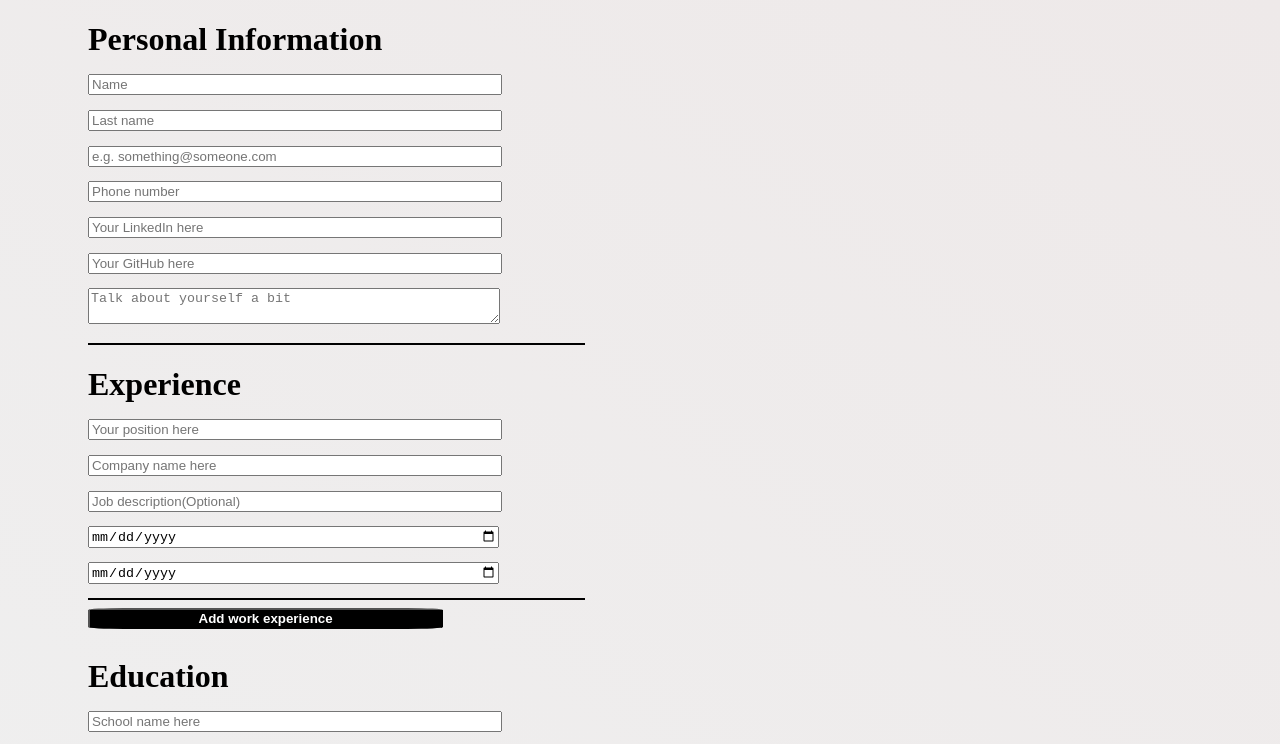
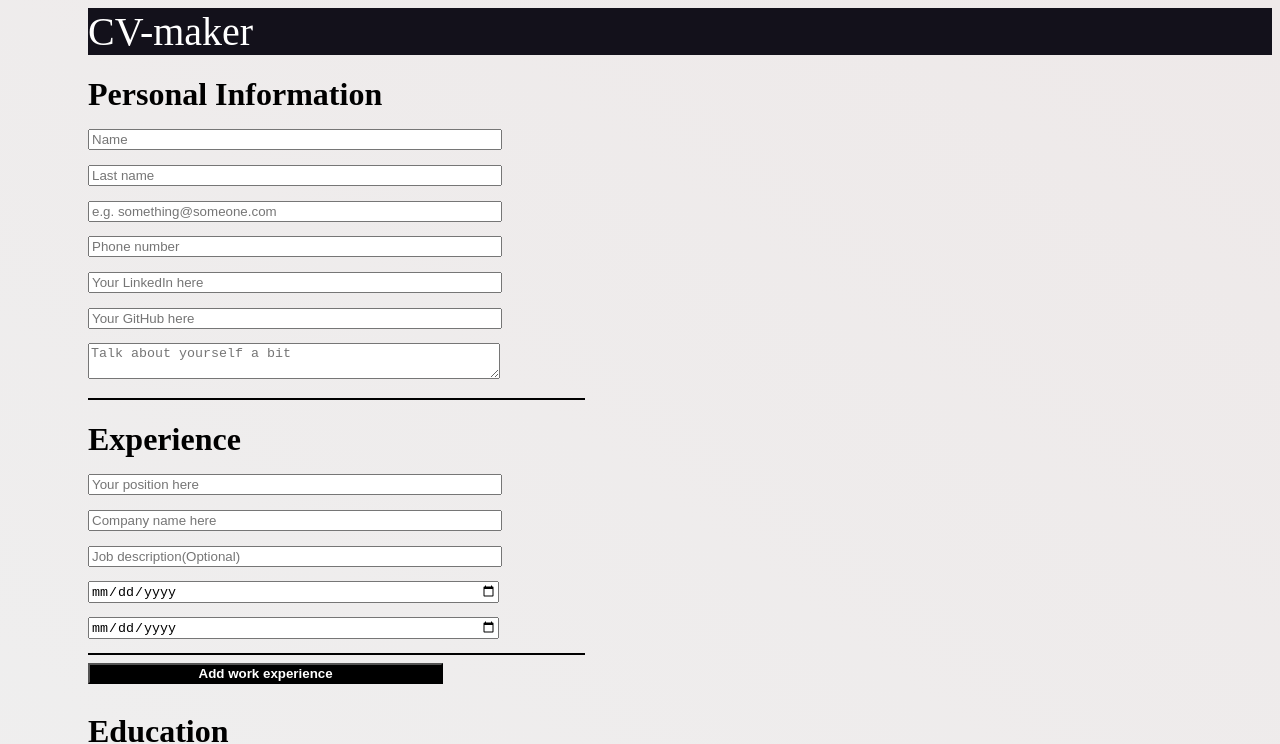
Before and after one commit to muratcan-yuksel/cv-app, a React (Create React App) app: page / in a window 1280 px wide. Shown: the top 744 px of the page. Built offline with nearby package versions, Linux system fonts and the light colour scheme.

Commit message:
more button styling

```diff
--- a/src/components/UserInput.js
+++ b/src/components/UserInput.js
@@ -122,6 +122,7 @@ class UserInput extends Component {
     let { information } = this.state;
     return (
       <div className="input" onChange={this.twoCalls}>
+        <div id="header">CV-maker</div>
         <Informatsion information={information} />
         <h1>Experience</h1>
         <Work work={work} />
--- a/src/styles/PreviewCV.css
+++ b/src/styles/PreviewCV.css
@@ -11,6 +11,8 @@
 }
 #generate {
   margin: 3em;
+  border-radius: 50%;
+  height: 5em;
 }
 /* .information {
   display: grid;
@@ -27,5 +29,4 @@ button {
   background-color: black;
   color: white;
   font-weight: 900;
-  border-radius: 10%;
 }
--- a/src/styles/UserInput.css
+++ b/src/styles/UserInput.css
@@ -29,3 +29,10 @@ body {
 .preview {
   width: 20%;
 }
+#header {
+  width: 100%;
+  height: 20%;
+  background-color: rgb(19, 17, 27);
+  color: white;
+  font-size: 2.5em;
+}
```
